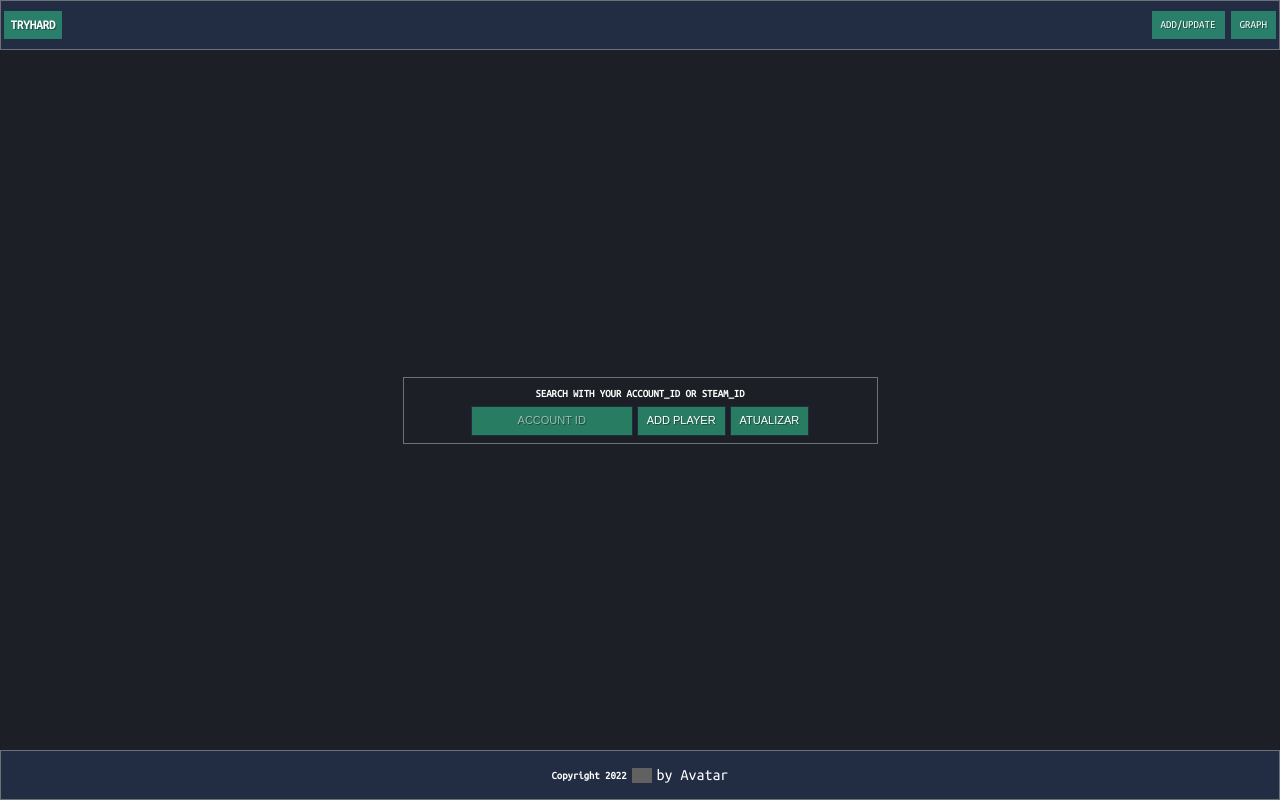
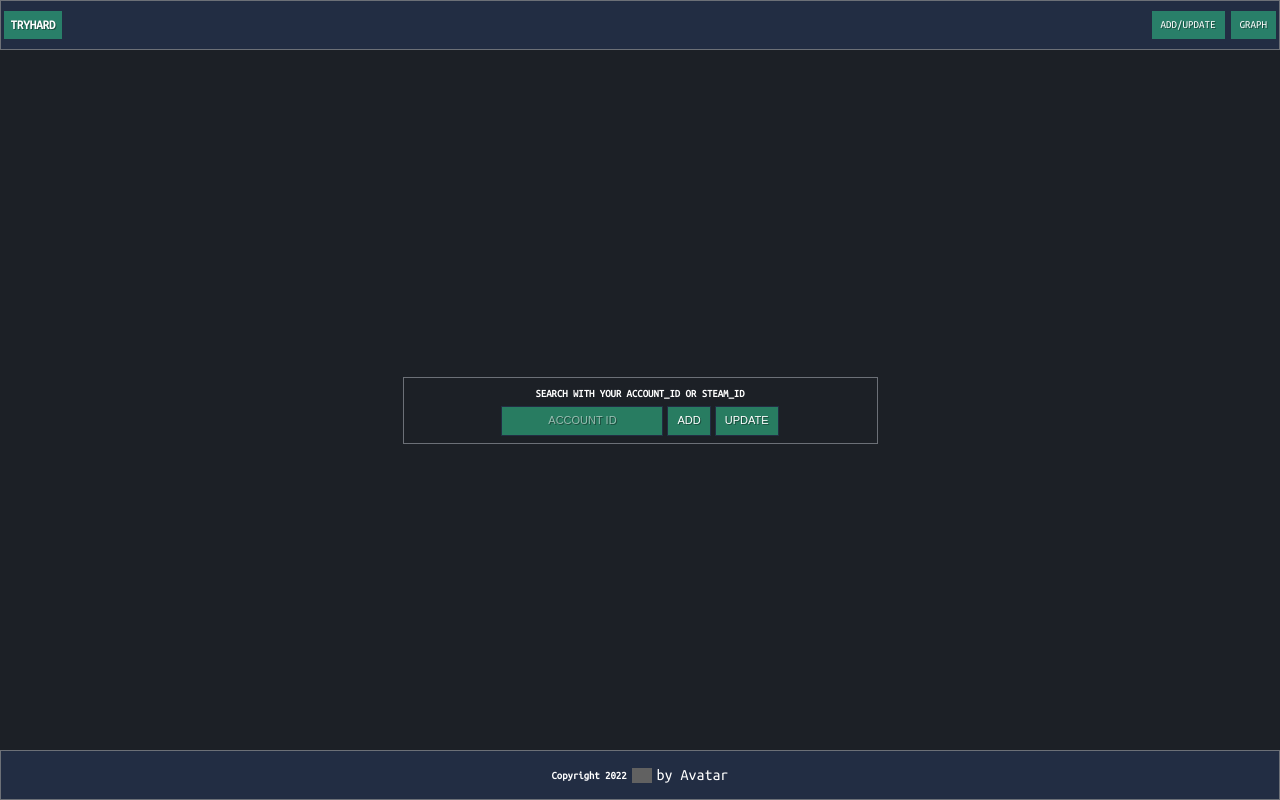
Before and after one commit to Cleudeir/dotaTryHard-Next, a Next.js app: page /add in a window 1280 px wide. Built offline with nearby package versions, Linux system fonts and the light colour scheme; grey boxes are pictures that could not be loaded.

Commit message:
resolve use

```diff
--- a/pages/add.jsx
+++ b/pages/add.jsx
@@ -32,10 +32,10 @@ export default function Home() {
               onChange={(e) => { console.log(e.target.value); setId(e.target.value); }}
             />
             <button type="button" className={style.myButton} onClick={() => { console.log('click', useId); add({ id: useId }); }}>
-              add player
+              add
             </button>
             <button type="button" className={style.myButton} onClick={() => { console.log('click', useId); add({ id: useId }); }}>
-              Atualizar
+              update
             </button>
           </div>
         </div>
```
